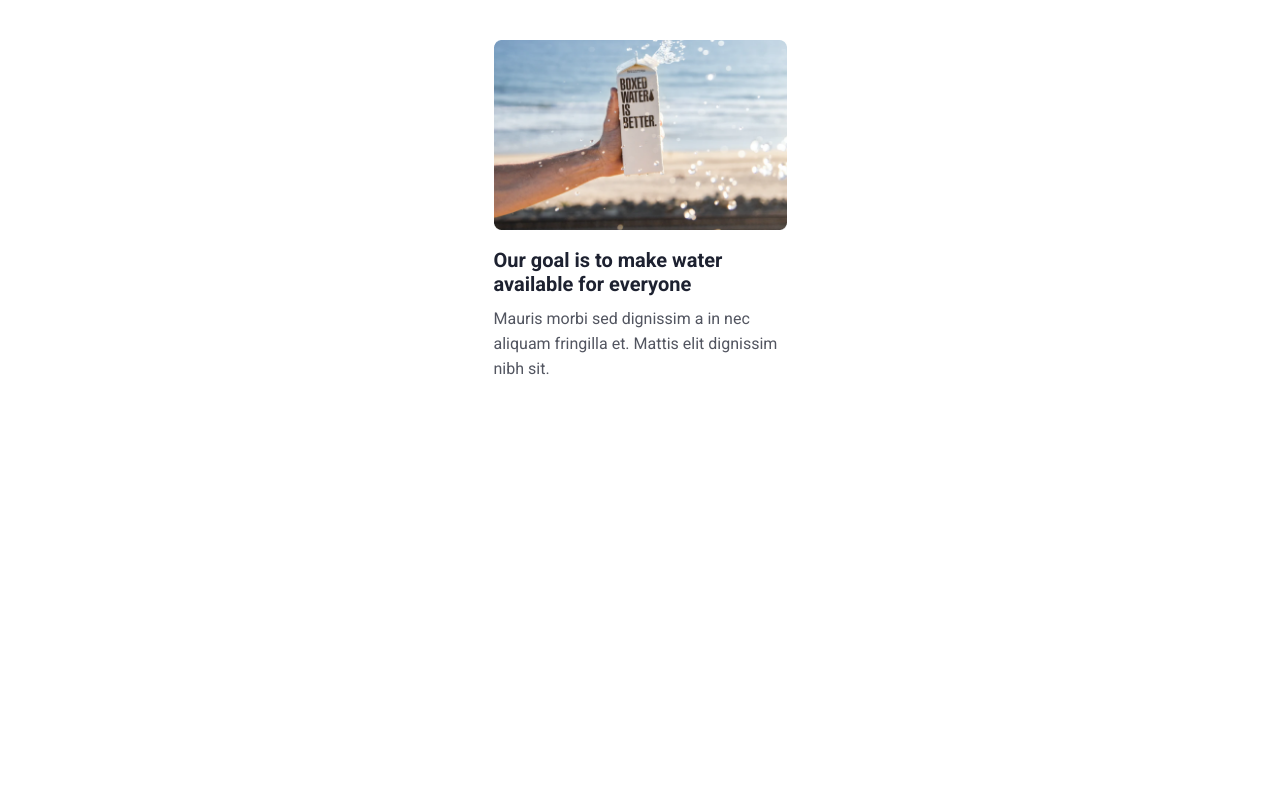
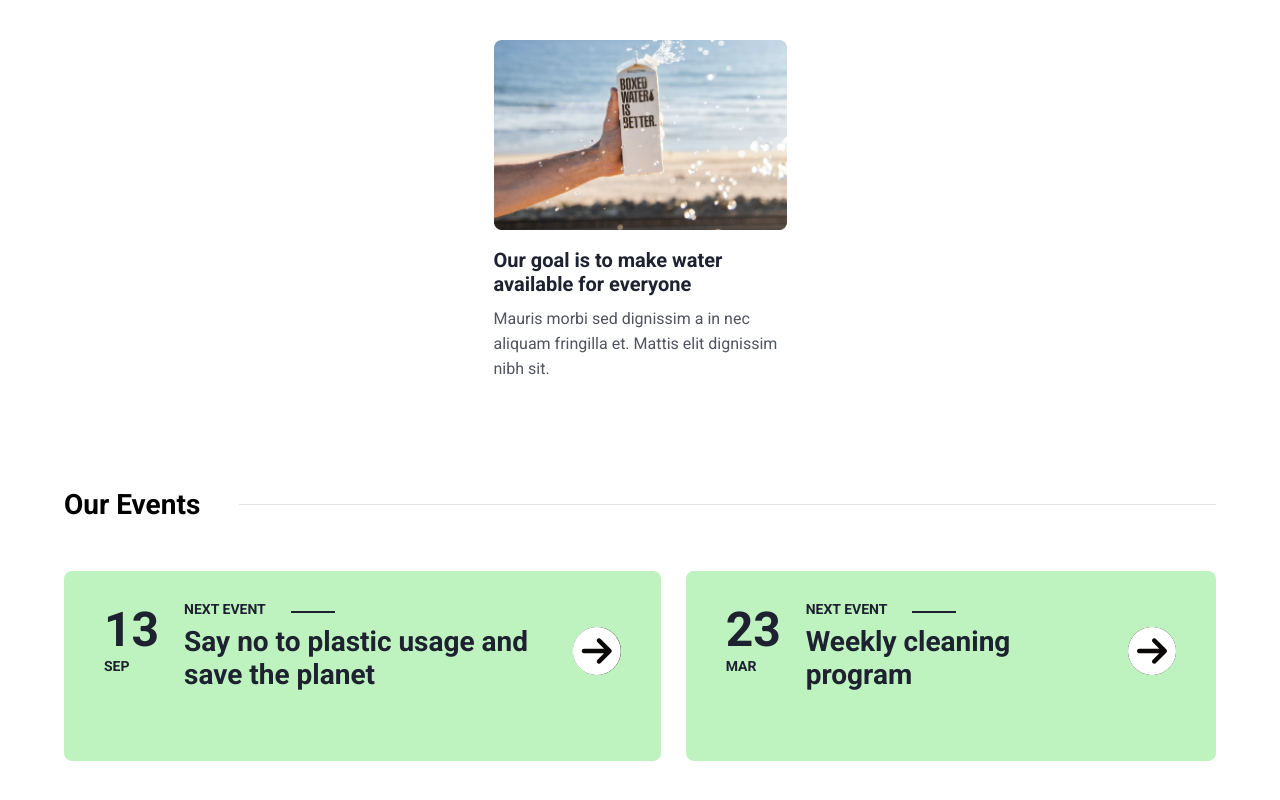
Before and after one commit to junkRatte/reforest, a React (Create React App) app: page / in a window 1280 px wide. Shown: the part 5588-6388 px from the top of the page. Before the commit the page ends 5976 px from the top, so only its background shows below. Built offline with nearby package versions, Linux system fonts and the light colour scheme.

Commit message:
Created the events component and event data.

```diff
--- a/src/App.scss
+++ b/src/App.scss
@@ -9,6 +9,7 @@
 @import "./scss/components/modal";
 @import "./scss/components/newsCards";
 @import "./scss/components/newsCardsHeading";
+@import "./scss/components/events";
 
 @import "./scss/pages/homepage/homePageHeader";
 @import "./scss/pages/homepage/homePageAboutUs";
--- /dev/null
+++ b/src/js/components/Events.js
@@ -0,0 +1,37 @@
+import React from "react";
+import { Link } from "react-router-dom";
+import { EventData } from "./api-data/EventsData";
+
+const Events = () => {
+  return (
+    <div className="container">
+      <section className="events-section">
+        <div className="events-cards-heading">
+          <h3>Our Events</h3>
+          <span className="cards-heading-line"></span>
+        </div>
+        <div className="events">
+          {EventData.map((event) => (
+            <Link to={`/event/${event.title}`}>
+              <article className="event">
+                <div className="wrapper-date">
+                  <h2>{event.day_date}</h2>
+                  <h5>{event.month_date}</h5>
+                </div>
+                <div className="wrapper-text">
+                  <h5>
+                    Next event <span className="heading-line"></span>
+                  </h5>
+                  <h2>{event.title}</h2>
+                </div>
+                <i class="fas fa-arrow-circle-right"></i>
+              </article>
+            </Link>
+          ))}
+        </div>
+      </section>
+    </div>
+  );
+};
+
+export default Events;
--- /dev/null
+++ b/src/js/components/api-data/EventsData.js
@@ -0,0 +1,30 @@
+import EventImage from "../../../images/event-image.png";
+
+export const EventData = [
+  {
+    id: 1,
+    title: "Say no to plastic usage and save the planet",
+    location: "8 Brewery Drive, Hudson, NH 03051, USA",
+    day_date: "13",
+    month_date: "sep",
+    full_date: "September 3, 2021 8:30 AM",
+    description:
+      "Et morbi vitae lobortis nam odio. Faucibus vitae vel neque nullam in in lorem platea mattis. Euismod aenean rhoncus scelerisque amet tincidunt scelerisque aliquam. Luctus porttitor elit vel sapien, accumsan et id ut est. Posuere molestie in turpis quam. Scelerisque in viverra mi ut quisque. In sollicitudin sapien, vel nulla quisque vitae. Scelerisque eget accumsan, non in. Posuere magna erat bibendum amet, nisi eu id. Viverra at diam nunc non ornare. Sed ultricies pulvinar nunc, lacus sem. Tellus aliquam ut euismod cursus dui lectus. Ut amet, cras volutpat dui. A bibendum viverra eu cras. Mauris morbi sed dignissim a in nec aliquam fringilla et. Mattis elit dignissim nibh sit. Donec arcu sed elit scelerisque tempor ornare tristique. Integer faucibus duis praesent tempor feugiat ornare in. Erat libero egestas porttitor nunc pellentesque mauris et pulvinar eget.",
+    image: EventImage,
+    summary:
+      "Et morbi vitae lobortis nam odio. Faucibus vitae vel neque nullam in in lorem platea mattis. Euismod aenean rhoncus scelerisque amet tincidunt scelerisque aliquam. Luctus porttitor elit vel sapien, accumsan et id ut est. Posuere molestie in turpis quam. Scelerisque in viverra mi ut quisque. In sollicitudin sapien, vel nulla quisque vitae. Scelerisque eget accumsan, non in. Posuere magna erat bibendum amet, nisi eu id.",
+  },
+  {
+    id: 2,
+    title: "Weekly cleaning program",
+    location: "Brewery Blvd, Miami, FL 03051, USA",
+    day_date: "23",
+    month_date: "mar",
+    full_date: "March 23, 2021 9:00 AM",
+    description:
+      "Et morbi vitae lobortis nam odio. Faucibus vitae vel neque nullam in in lorem platea mattis. Euismod aenean rhoncus scelerisque amet tincidunt scelerisque aliquam. Luctus porttitor elit vel sapien, accumsan et id ut est. Posuere molestie in turpis quam. Scelerisque in viverra mi ut quisque. In sollicitudin sapien, vel nulla quisque vitae. Scelerisque eget accumsan, non in. Posuere magna erat bibendum amet, nisi eu id. Viverra at diam nunc non ornare. Sed ultricies pulvinar nunc, lacus sem. Tellus aliquam ut euismod cursus dui lectus. Ut amet, cras volutpat dui. A bibendum viverra eu cras. Mauris morbi sed dignissim a in nec aliquam fringilla et. Mattis elit dignissim nibh sit. Donec arcu sed elit scelerisque tempor ornare tristique. Integer faucibus duis praesent tempor feugiat ornare in. Erat libero egestas porttitor nunc pellentesque mauris et pulvinar eget.",
+    image: EventImage,
+    summary:
+      "Et morbi vitae lobortis nam odio. Faucibus vitae vel neque nullam in in lorem platea mattis. Euismod aenean rhoncus scelerisque amet tincidunt scelerisque aliquam. Luctus porttitor elit vel sapien, accumsan et id ut est. Posuere molestie in turpis quam. Scelerisque in viverra mi ut quisque. In sollicitudin sapien, vel nulla quisque vitae. Scelerisque eget accumsan, non in. Posuere magna erat bibendum amet, nisi eu id.",
+  },
+];
--- a/src/js/pages/EventPostPage.js
+++ b/src/js/pages/EventPostPage.js
@@ -1,7 +1,20 @@
 import React from "react";
+import { useParams } from "react-router-dom";
+import { EventData } from "../components/api-data/EventsData";
 
 const EventPostPage = () => {
-  return <div>event post page</div>;
+  let { title } = useParams();
+
+  return (
+    <div>
+      {EventData.filter((event) => event.title == title).map((event) => (
+        <>
+          <h2>{event.title}</h2>
+          <p>{event.description}</p>
+        </>
+      ))}
+    </div>
+  );
 };
 
 export default EventPostPage;
--- a/src/js/pages/HomePage.js
+++ b/src/js/pages/HomePage.js
@@ -7,6 +7,7 @@ import HomePageChart from "../sections/homepage/HomePageChart";
 import VolunteerSignUp from "../components/VolunteerSignUp";
 import NewsCards from "../components/NewsCards";
 import NewsCardsHeading from "../components/NewsCardsHeading";
+import Events from "../components/Events";
 
 const Homepage = () => {
   return (
@@ -19,6 +20,7 @@ const Homepage = () => {
       <VolunteerSignUp />
       <NewsCardsHeading />
       <NewsCards />
+      <Events />
     </div>
   );
 };
--- /dev/null
+++ b/src/scss/components/_events.scss
@@ -0,0 +1,98 @@
+.events-section {
+  margin-bottom: 10rem;
+
+  .events-cards-heading {
+    display: flex;
+    align-items: center;
+    column-gap: 2.5rem;
+    margin-bottom: 5rem;
+
+    h3 {
+      @include heading-three;
+      width: 100%;
+      max-width: 15rem;
+    }
+  }
+
+  .events {
+    display: flex;
+    flex-direction: column;
+    gap: 2.5rem;
+
+    @media only screen and (min-width: $media-query-tablet) {
+      flex-direction: row;
+      justify-content: space-between;
+    }
+
+    a {
+      color: $color-text-primary;
+    }
+
+    .event {
+      padding: 3rem 4rem;
+      background-color: $color-green-secondary;
+      border-radius: 0.8rem;
+      gap: 2.5rem;
+      width: 100%;
+      max-width: 62rem;
+      min-height: 19rem;
+
+      @media only screen and (min-width: $media-query-tablet) {
+        display: flex;
+        justify-content: space-between;
+      }
+
+      @media only screen and (min-width: $media-query-desktop) {
+        min-width: 62rem;
+      }
+
+      h3 {
+        @include heading-three;
+        text-transform: uppercase;
+      }
+
+      h5 {
+        @include heading-five;
+        text-transform: uppercase;
+        display: flex;
+        column-gap: 2.5rem;
+        margin-bottom: 0.8rem;
+
+        span.heading-line {
+          max-width: 4.4rem;
+        }
+      }
+
+      .wrapper-date {
+        h2 {
+          @include heading-two;
+        }
+
+        h5 {
+          @include heading-five;
+          text-transform: uppercase;
+        }
+      }
+
+      .wrapper-text {
+        h2 {
+          @include heading-three;
+        }
+      }
+
+      i {
+        align-self: center;
+        font-size: $font-size-20;
+        color: $color-white;
+        background-color: $color-black;
+        border-radius: 50%;
+        margin-top: 2rem;
+        font-size: $font-size-48;
+
+        @media only screen and (min-width: $media-query-tablet) {
+          margin-bottom: 5rem;
+        }
+      }
+    }
+  }
+}
--- a/src/scss/components/_newsCards.scss
+++ b/src/scss/components/_newsCards.scss
@@ -3,6 +3,7 @@
   flex-wrap: wrap;
   justify-content: center;
   gap: 3.5rem;
+  margin-bottom: 10rem;
 
   .news-card {
     width: 100%;
--- a/src/scss/pages/homepage/_homePageAboutUs.scss
+++ b/src/scss/pages/homepage/_homePageAboutUs.scss
@@ -44,6 +44,11 @@
 
       img {
         width: 100%;
+
+        @media only screen and (min-width: $media-query-desktop) {
+          min-width: 48rem;
+          min-height: 57rem;
+        }
       }
     }
   }
```
Also changed, not shown: src/images/event-image.png (added).
